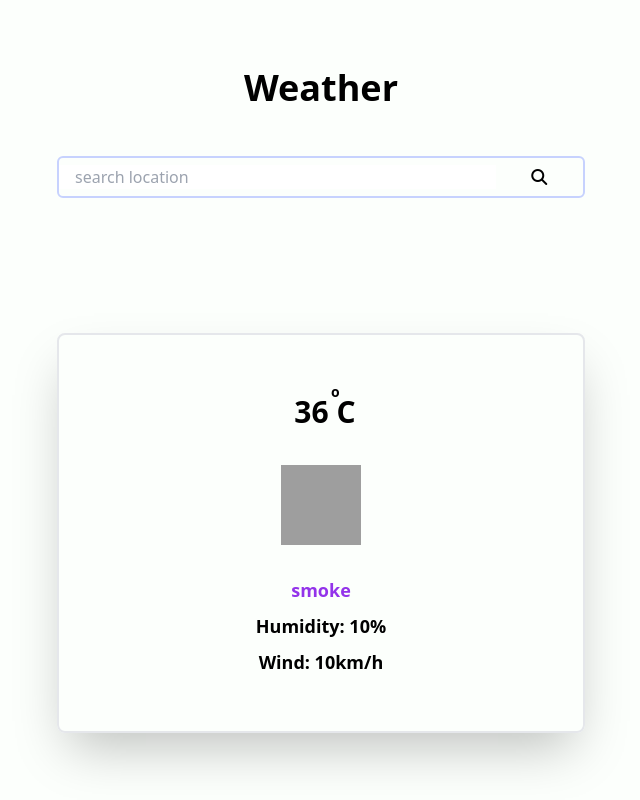
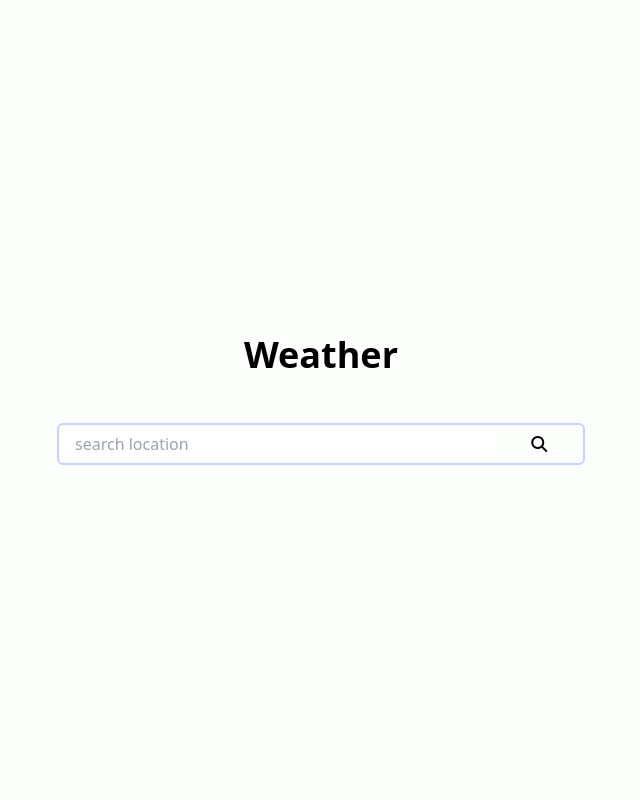
Before and after one commit to mhdrashid-dev/weatherapp-react-js, a React (Create React App) app: page /weatherpage in a window 1280 px wide. Shown: the whole page, without its empty margins (319-959 px from the left). Built offline with nearby package versions, Linux system fonts and the light colour scheme; grey boxes are pictures that could not be loaded.

Commit message:
Complete Project

```diff
--- a/package.json
+++ b/package.json
@@ -6,6 +6,7 @@
     "@testing-library/jest-dom": "^5.16.5",
     "@testing-library/react": "^13.4.0",
     "@testing-library/user-event": "^13.5.0",
+    "axios": "^1.2.2",
     "react": "^18.2.0",
     "react-dom": "^18.2.0",
     "react-router-dom": "^6.6.1",
--- a/src/Components/StarterPage/Starter.js
+++ b/src/Components/StarterPage/Starter.js
@@ -1,13 +1,22 @@
 import React from 'react'
+import { useNavigate } from 'react-router-dom'
 
 
 function Starter() {
+
+  let navigate=useNavigate('');
+
+  let LoadWeatherPage=()=>{
+    navigate('/weatherpage')
+
+  }
+
   return (
     <section className='starter w-full h-screen bg-primary flex flex-col items-center py-10'>
       <div className="content font-montserrat text-center my-auto  mb-20">
         <h1 className='text-black text-2xl font-bold md:text-4xl 2xl:text-5xl'>Ready to check ?</h1>
         <h1 className='text-purple-600 text-xl md:text-3xl 2xl:text-4xl font-bold my-1 md:my-5'>Expirience all that we offer..!</h1>
-        <button className='bg-purple-600 text-white text-sm px-5 py-2 md:px-8 md:py-3 md:text-xl rounded mt-16 duration-700 active:scale-x-110'>Get Started</button>
+        <button className='bg-purple-600 text-white text-sm px-5 py-2 md:px-8 md:py-3 md:text-xl rounded mt-16 duration-700 active:scale-x-110' onClick={LoadWeatherPage}>Get Started</button>
       </div>
       <div className="footer mt-auto ">
         <h6 className='text-black text-xs 2xl:text-sm'>copyrights @ https://api.weatherapi.com</h6>
--- a/src/Components/WeatherPage/Weather.js
+++ b/src/Components/WeatherPage/Weather.js
@@ -1,29 +1,74 @@
-import React from 'react'
+import React,{useState} from 'react'
+import LoadingPage from "../../Pages/LoadingPage"
+import Notification from '../Notification';
+import axios from 'axios'
 
 
 function Weather() {
+
+    let [location,setLocation]=useState('kochi');
+    let [weatherData,setWeatherData]=useState({place:null,temp:null,icon:null,status:null,humidity:null,wind:null});
+    let [loading,setLoading]=useState(null);
+    let [notification,setNotification]=useState(null)
+
+
+
+    let GetWeatherData=()=>{
+        setNotification(false);
+        setLoading(true)
+        axios.get(`https://api.weatherapi.com/v1/current.json?key=e68847e0efe5478d824183721222512&q=${location}&aqi=no`).then((response)=>{
+            setWeatherData({
+                place:response.data.location.name,
+                temp:response.data.current.feelslike_c,
+                icon:response.data.current.condition.icon,
+                status:response.data.current.condition.text,
+                humidity:response.data.current.humidity,
+                wind:response.data.current.wind_kph
+            })
+            setLoading(false);
+        }).catch(function(error){
+            if(error.message==='Request failed with status code 400'){
+                setNotification(true);
+            }
+        })
+
+    }
+
+
   return (
     <section className='weather w-full h-screen bg-primary flex flex-col justify-around items-center px-5 md:px-28'>
         <div className="content w-full flex flex-col items-center">
             <h1 className='text-3xl md:text-4xl font-bold mb-4 md:mb-12'>Weather</h1>
             <div className="input-sec w-full lg:w-3/4 xl:w-2/4 2xl:w-2/6 flex border-2 border-indigo-200 rounded-md py-[7px] md:py-3 lg:py-[7px]">
-                <input className='w-5/6 pl-4 focus:outline-none md:text-xl lg:text-base' type="text" placeholder='search location' />
-                <button className='w-1/6'><i class="fa-solid fa-magnifying-glass md:text-xl lg:text-base"></i></button>
+                <input className='w-5/6 pl-4 focus:outline-none md:text-xl lg:text-base' type="text" placeholder='search location'  onInput={(e)=>{setLocation(e.target.value)}}/>
+                <button className='w-1/6'><i class="fa-solid fa-magnifying-glass md:text-xl lg:text-base" onClick={GetWeatherData}></i></button>
             </div>
         </div>
+        <>
+        {weatherData.place!==null && loading===false && notification===false
+        &&
         <div className="weather-info w-full lg:w-3/4 xl:w-2/4 2xl:w-2/6 h-1/2 border-2 shadow-2xl rounded-lg px-3 py-6 text-center flex flex-col justify-evenly">
             <div className="temp">
-                <h1 className='text-3xl font-bold text-black inline-flex relative justify-between py-3 md:text-5xl lg:text-3xl 2xl:text-5xl'><span className='px-2'>36</span><span className='absolute top-0 right-4 text-sm'>o</span><span>C</span></h1>
+                <h1 className='font-bold mb-2'>{weatherData.place}</h1>
+                <h1 className='text-3xl font-bold text-black inline-flex relative justify-between py-3 md:text-5xl lg:text-3xl 2xl:text-5xl'><span className='px-2'>{weatherData.temp}</span><span className='absolute top-0 right-4 text-sm'>o</span><span>C</span></h1>
             </div>
             <div className="icon flex justify-center">
                 <img className='md:w-[130px] md:h-[130px] lg:w-[80px] lg:h-[80px] 2xl:w-[100px] 2xl:h-[100px]' src="//cdn.weatherapi.com/weather/64x64/night/143.png" alt="" />
             </div>
             <div className="more-info">
-            <h1 className='text-purple-600 font-bold md:my-2 md:text-lg lg:text-sm lg:my-0 xl:my-2 xl:text-lg'>smoke</h1>
-            <h1 className='font-bold text-black  md:my-2 md:text-lg lg:text-sm lg:my-0 xl:my-2 xl:text-lg'>Humidity: 10%</h1>
-            <h1 className='font-bold text-black  md:my-2 md:text-lg lg:text-sm lg:my-0 xl:my-2 xl:text-lg'>Wind: 10km/h</h1>
+            <h1 className='text-purple-600 font-bold md:my-2 md:text-lg lg:text-sm lg:my-0 xl:my-2 xl:text-lg'>{weatherData.status}</h1>
+            <h1 className='font-bold text-black  md:my-2 md:text-lg lg:text-sm lg:my-0 xl:my-2 xl:text-lg'>Humidity: {weatherData.humidity}%</h1>
+            <h1 className='font-bold text-black  md:my-2 md:text-lg lg:text-sm lg:my-0 xl:my-2 xl:text-lg'>Wind: {weatherData.wind}km/h</h1>
             </div>
         </div>
+        }
+        </>
+        {loading===true && weatherData.place && notification===false
+        &&
+        <LoadingPage></LoadingPage>
+        }
+        {notification===true&& loading===true &&
+        <Notification></Notification>}
     </section>
   )
 }
```
Also changed, not shown: 1 other file (tests, documents, lock files or other folders).
